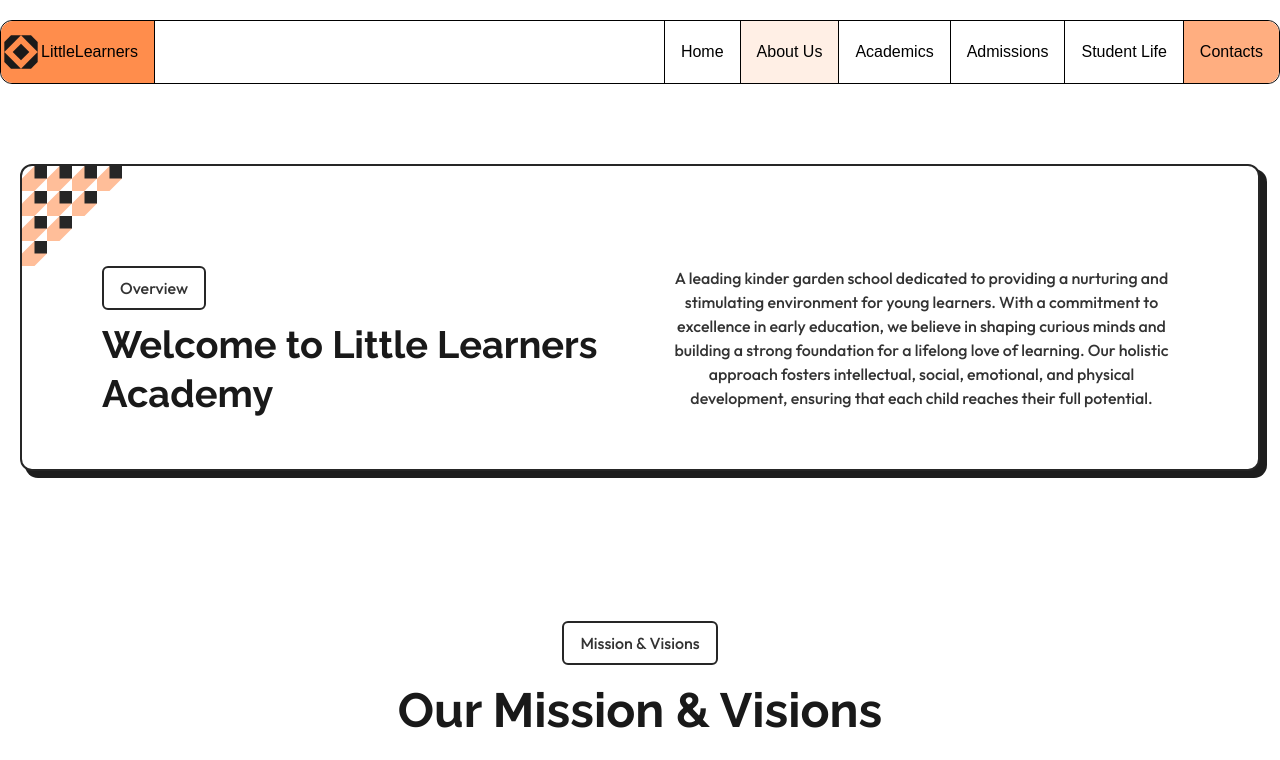
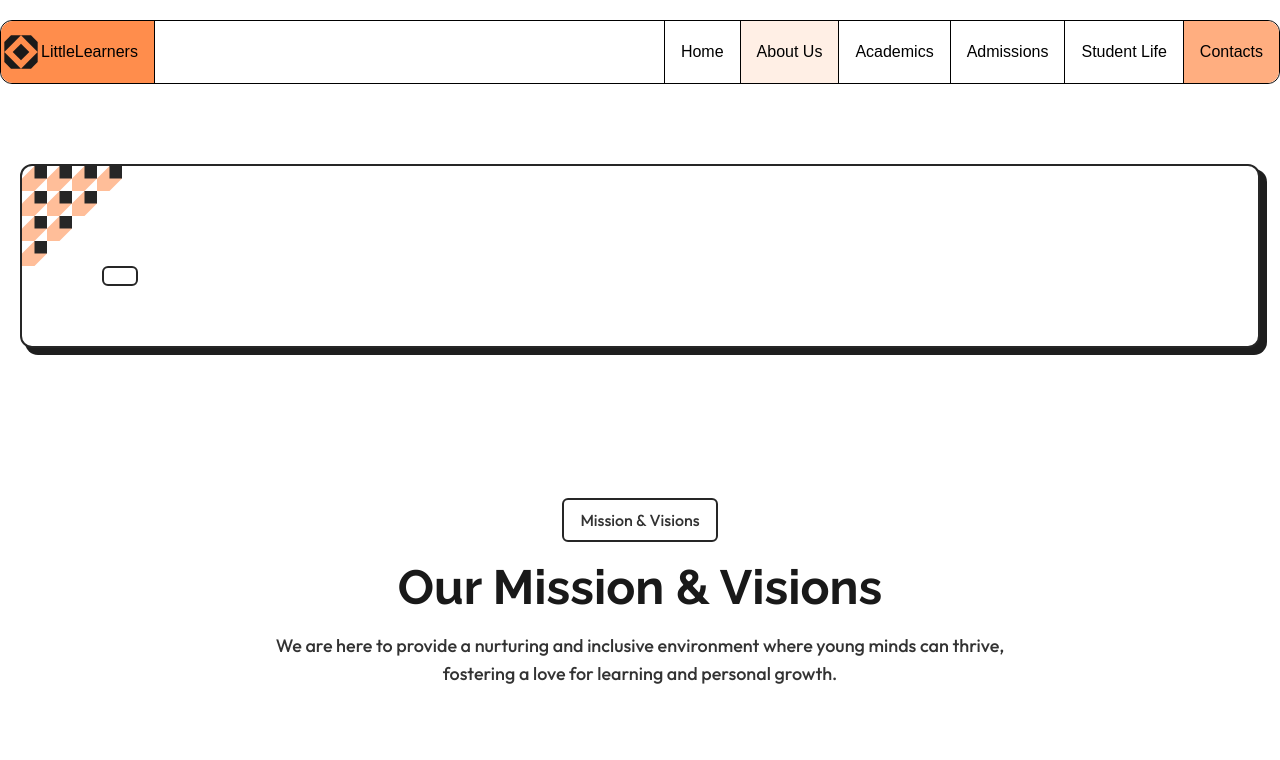
Before and after one commit to marcellandreas/little_learners, a React (Vite) app: page /about-us in a window 1280 px wide. Shown: the top 760 px of the page. Built offline with nearby package versions, Linux system fonts and the light colour scheme.

Commit message:
feat: change containerCard for reusble components

```diff
--- a/src/components/Card/ContainerCard.jsx
+++ b/src/components/Card/ContainerCard.jsx
@@ -1,4 +1,4 @@
-const ContainerCard = ({ className }) => {
+const ContainerCard = ({ className, subtitle, title, description }) => {
   return (
     <section
       className={`flex relative py-[50px] md:pt-[100px] 2xl:pt-[150px] 2xl:px-[120px] md:px-20 px-[30px] flex-col md:flex-row justify-center items-center gap-5 md:gap-[50px] rounded-xl border-2 border-grey-15 shadow-[6px_6px_0px_1px_#1E1E1E] bg-white w-full ${className}`}
@@ -9,20 +9,15 @@ const ContainerCard = ({ className }) => {
       <div className="flex flex-col items-center md:items-start gap-[10px] self-stretch md:flex-1">
         <button className="flex py-2 2xl:py-[10px] px-4 2xl:px-[20px] items-start gap-[10px] rounded-md border-2 border-grey-15 bg-white">
           <span className=" text-grey-20 text-center font-outfit text-sm md:text-base 2xl:text-lg font-medium">
-            Overview
+            {subtitle}
           </span>
         </button>
         <h2 className=" text-grey-10 text-center md:text-left font-raleway text-3xl md:text-[38px] md:leading-[130%] 2xl:text-[48px] font-bold">
-          Welcome to Little Learners Academy
+          {title}
         </h2>
       </div>
       <p className="text-grey-20 text-center font-outfit text-base 2xl:text-xl font-medium self-stretch md:flex-1">
-        A leading kinder garden school dedicated to providing a nurturing and
-        stimulating environment for young learners. With a commitment to
-        excellence in early education, we believe in shaping curious minds and
-        building a strong foundation for a lifelong love of learning. Our
-        holistic approach fosters intellectual, social, emotional, and physical
-        development, ensuring that each child reaches their full potential.
+        {description}
       </p>
     </section>
   );
```
